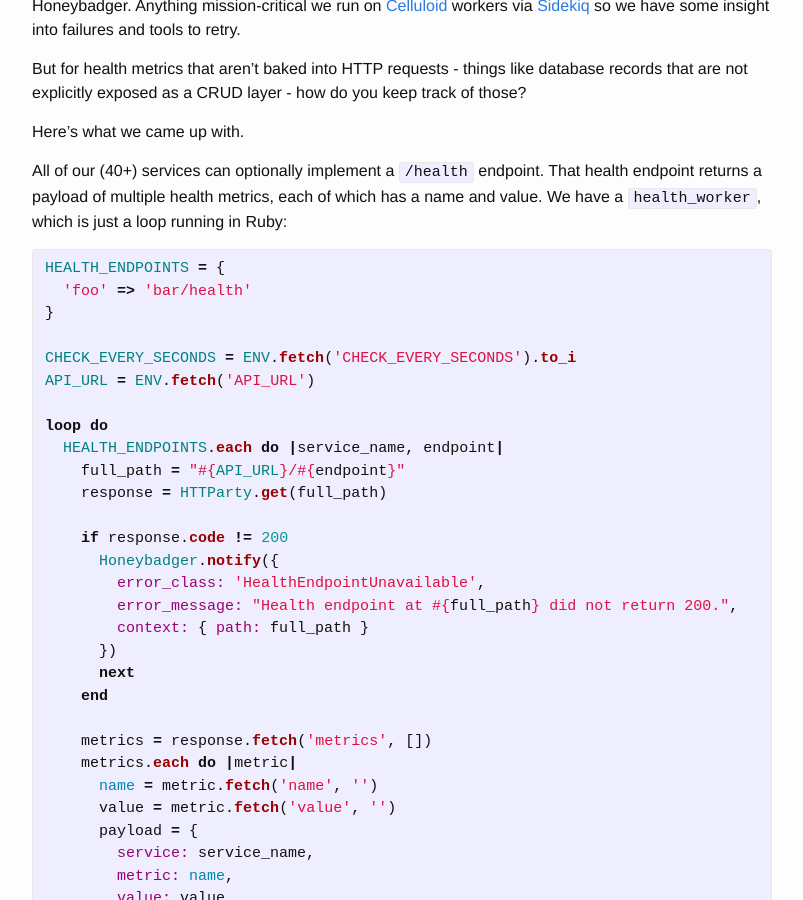
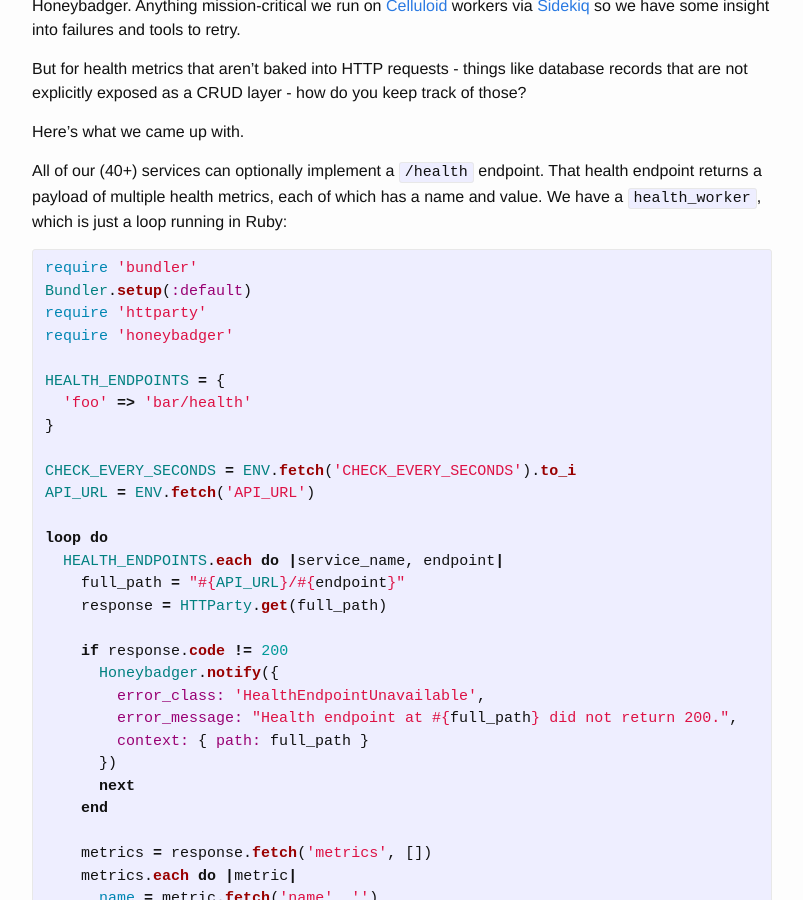
Before and after one commit to trunkclub/trunkclub.github.io, a Jekyll site: the page built from _posts/2015-08-21-health-monitoring-with-splunk.md, in a window 1280 px wide and 900 px high, scrolled down 407 px. Shown: the whole window, without its empty margins (238-1041 px from the left). Built offline with Jekyll 4.4.1, drawn with Linux system fonts in a browser that asks for light colours; comment, search, counter and statistics services are not loaded.

Commit message:
Add certain requires back in

```diff
--- a/_posts/2015-08-21-health-monitoring-with-splunk.md
+++ b/_posts/2015-08-21-health-monitoring-with-splunk.md
@@ -33,6 +33,11 @@ Ruby:
 
 
 {% highlight ruby %}
+require 'bundler'
+Bundler.setup(:default)
+require 'httparty'
+require 'honeybadger'
+
 HEALTH_ENDPOINTS = {
   'foo' => 'bar/health'
 }
```
